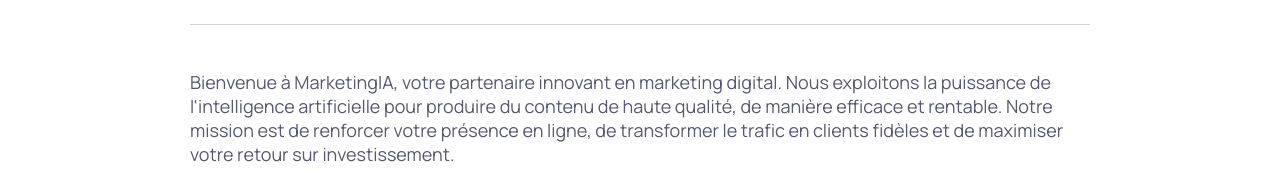
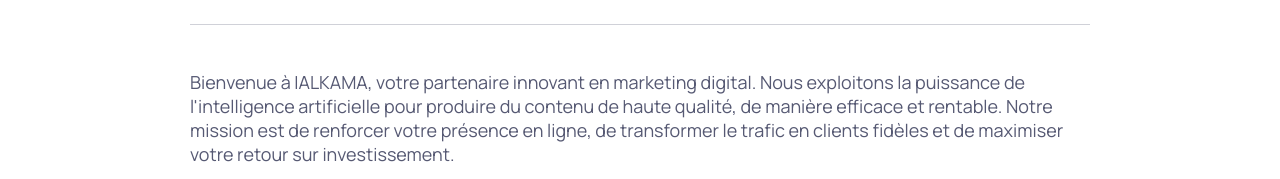
Before and after one commit to larbial/site-ialkama, a plain HTML site: page a-propos.html in a window 1280 px wide. Shown: the part 621-800 px from the top of the page. Drawn offline with Linux system fonts and the light colour scheme.

Commit message:
Add files via upload

```diff
--- a/a-propos.html
+++ b/a-propos.html
@@ -26,7 +26,7 @@
     <h1 class="titre-a-propos">Qui sommes-nous ?</h1>
     <div class="ligne-separation"></div>
     <div class="contenu-a-propos">
-      <p>Bienvenue à MarketingIA, votre partenaire innovant en marketing digital. Nous exploitons la puissance de
+      <p>Bienvenue à IALKAMA, votre partenaire innovant en marketing digital. Nous exploitons la puissance de
         l'intelligence artificielle pour produire du contenu de haute qualité, de manière efficace et rentable. Notre
         mission est de renforcer votre présence en ligne, de transformer le trafic en clients fidèles et de maximiser
         votre retour sur investissement.</p>
```
